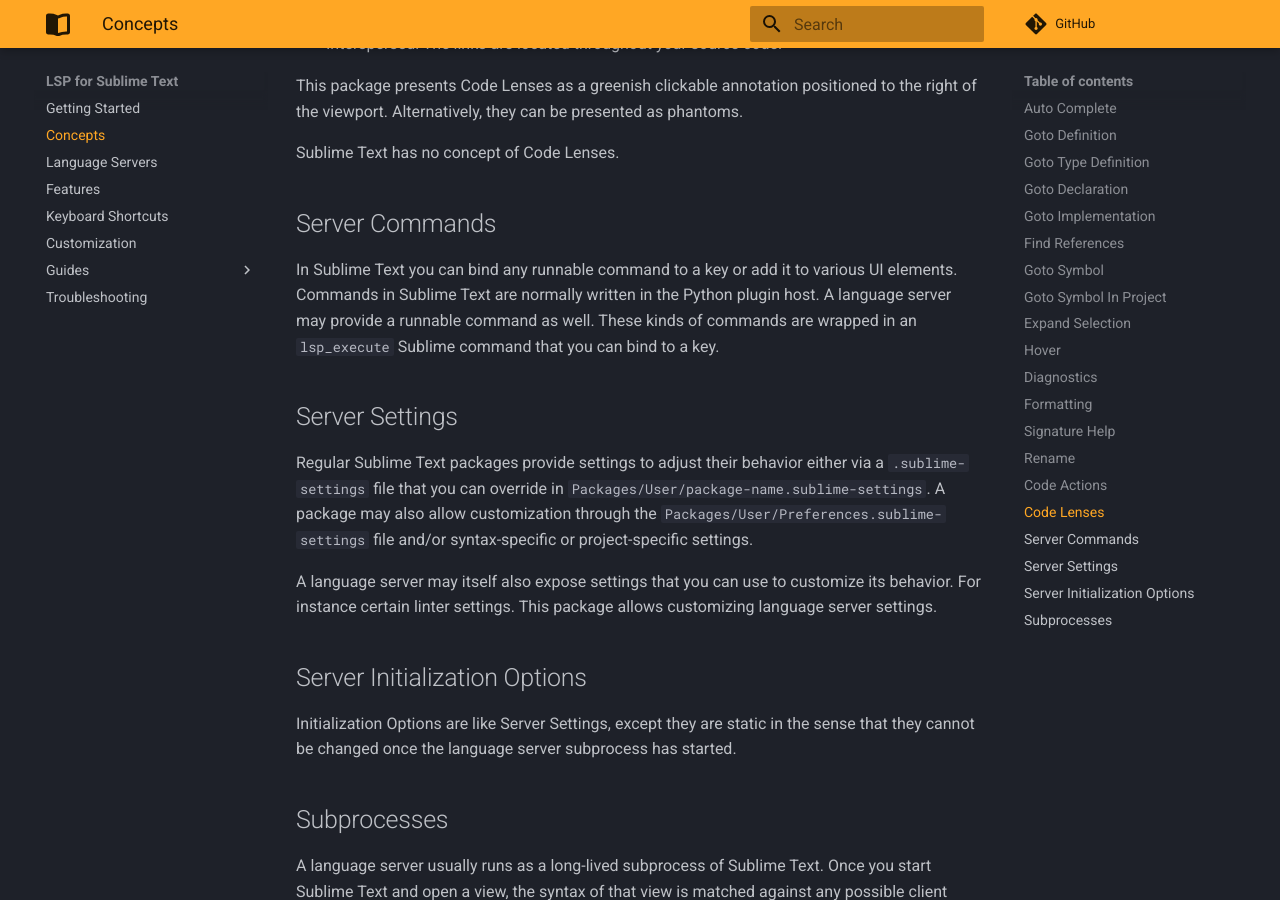
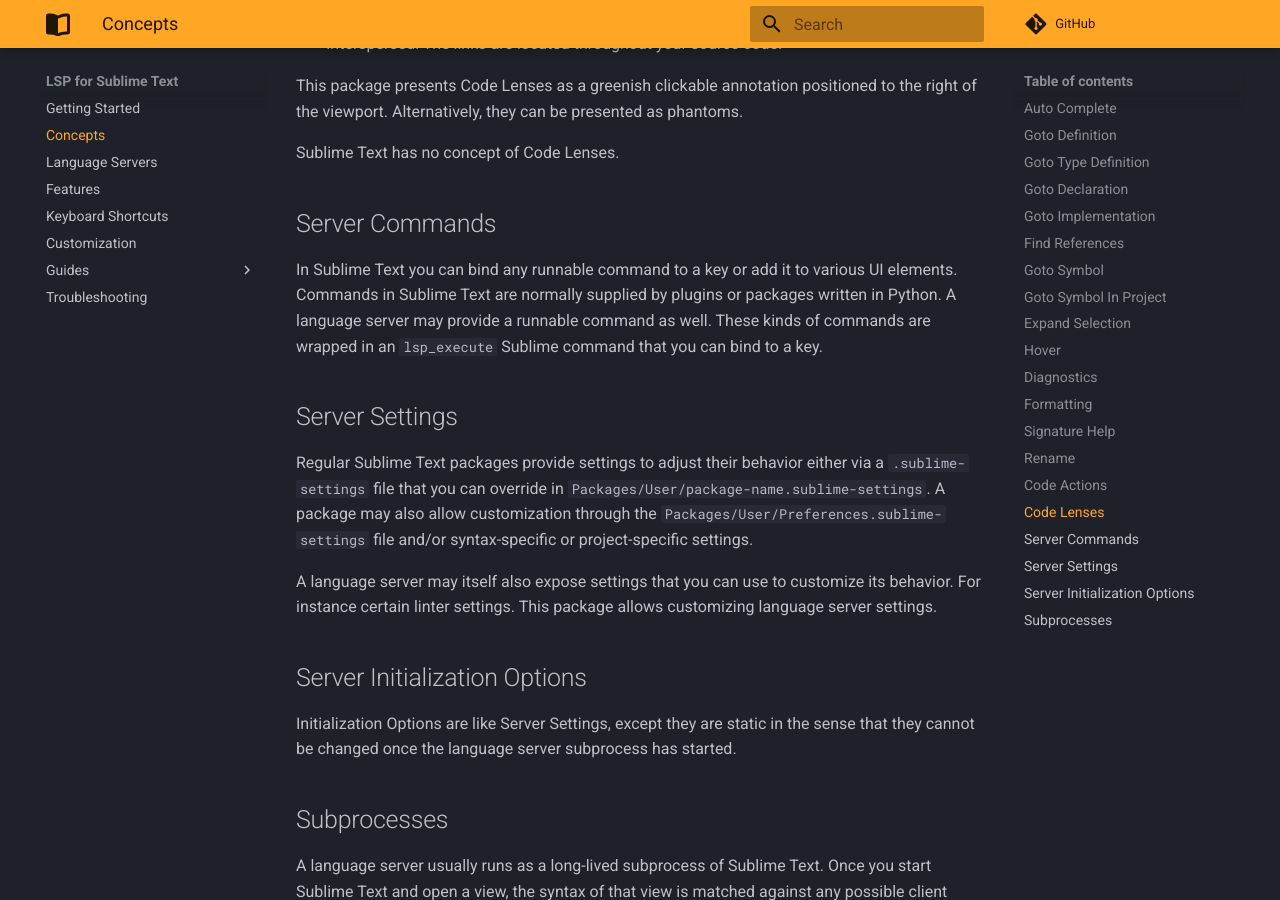
Before and after one commit to sublimelsp/LSP, an MkDocs documentation site: the page built from docs/src/concepts.md, in a window 1280 px wide and 900 px high, scrolled down 3994 px. Built offline with MkDocs 1.6.1 and Material for MkDocs 9.7.7, drawn with Linux system fonts in a browser that asks for light colours; comment, search, counter and statistics services are not loaded.

Commit message:
commands

```diff
--- a/docs/src/concepts.md
+++ b/docs/src/concepts.md
@@ -102,7 +102,7 @@
 
 ## Server Commands
 
-In Sublime Text you can bind any runnable command to a key or add it to various UI elements. Commands in Sublime Text are normally written in the Python plugin host. A language server may provide a runnable command as well. These kinds of commands are wrapped in an `lsp_execute` Sublime command that you can bind to a key.
+In Sublime Text you can bind any runnable command to a key or add it to various UI elements. Commands in Sublime Text are normally supplied by plugins or packages written in Python. A language server may provide a runnable command as well. These kinds of commands are wrapped in an `lsp_execute` Sublime command that you can bind to a key.
 
 ## Server Settings
 
```
